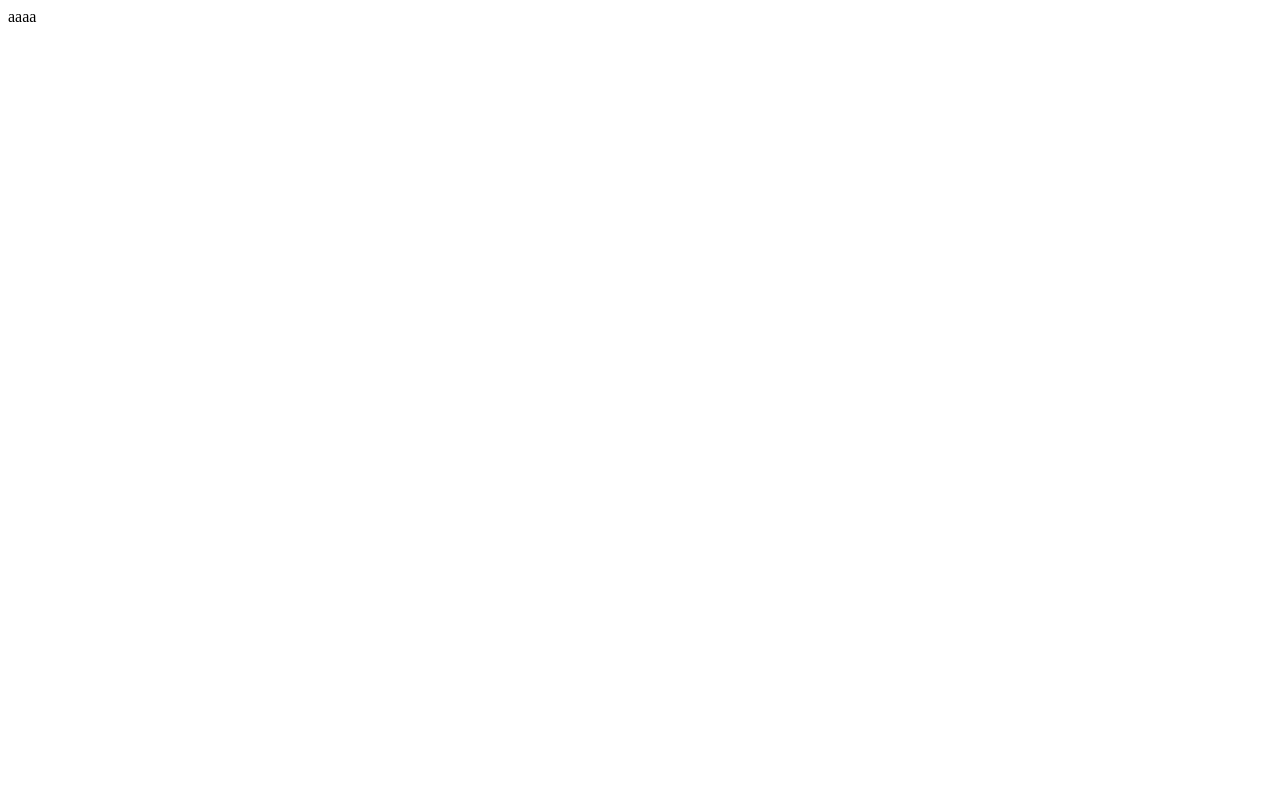
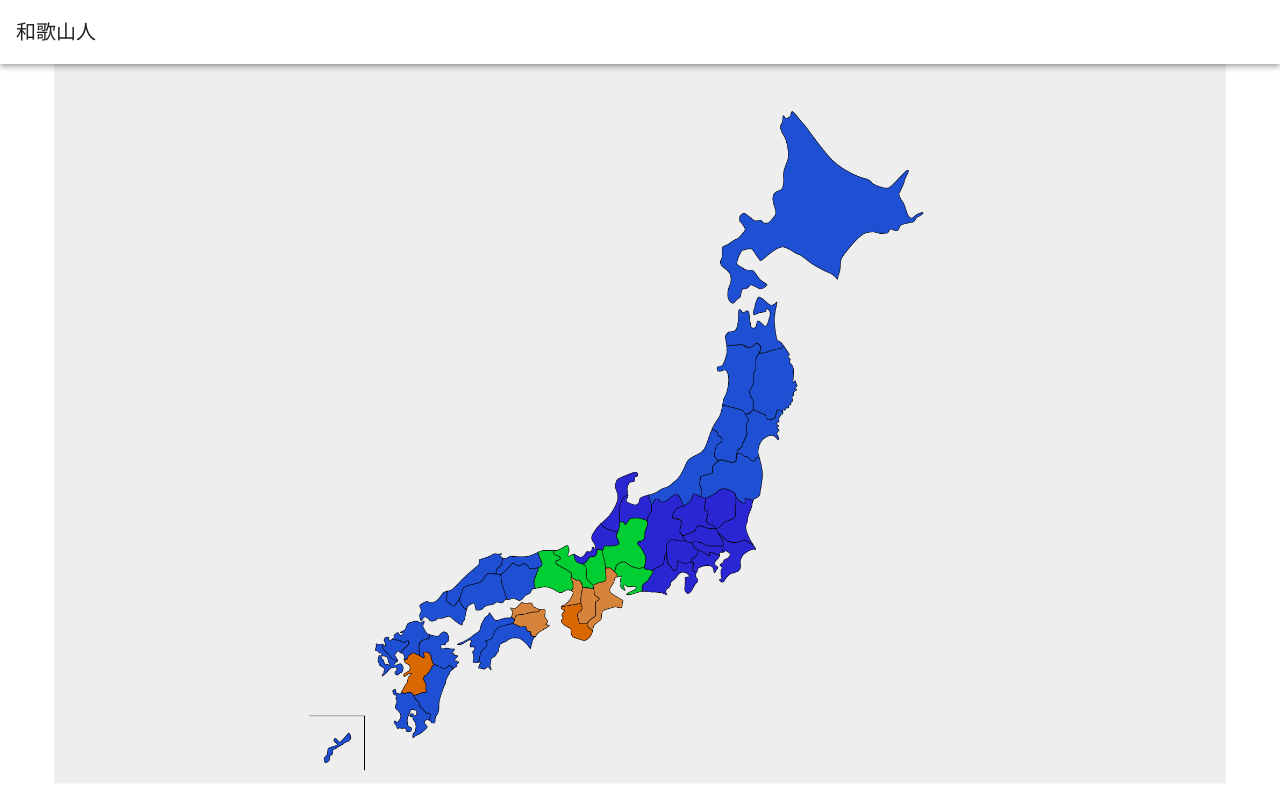
Before and after one commit to kitagry/Wakayama-Hackathon, a Nuxt app: page / in a window 1280 px wide. Built offline with nearby package versions, Linux system fonts and the light colour scheme.

Commit message:
Add vuetify and map.png

```diff
--- a/nuxt.config.js
+++ b/nuxt.config.js
@@ -1,2 +1,5 @@
 module.exports = {
+  modules: [
+    '@nuxtjs/vuetify',
+  ],
 }
--- a/pages/index.vue
+++ b/pages/index.vue
@@ -1,3 +1,7 @@
-<template>
-  <div>aaaa</div>
+<template lang="pug">
+  v-content
+    v-toolbar
+      v-toolbar-title 和歌山人
+    div(style="text-align: center;")
+      img(src="/map.png", style="height: 90vh;")
 </template>
```
Also changed, not shown: static/map.png (added), 1 other file (tests, documents, lock files or other folders).
